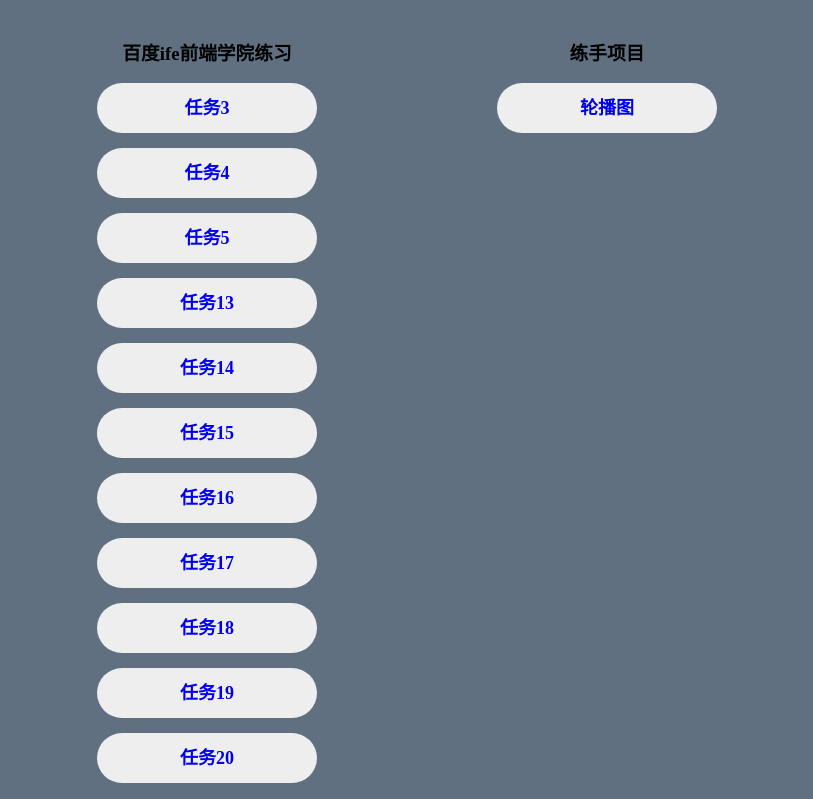
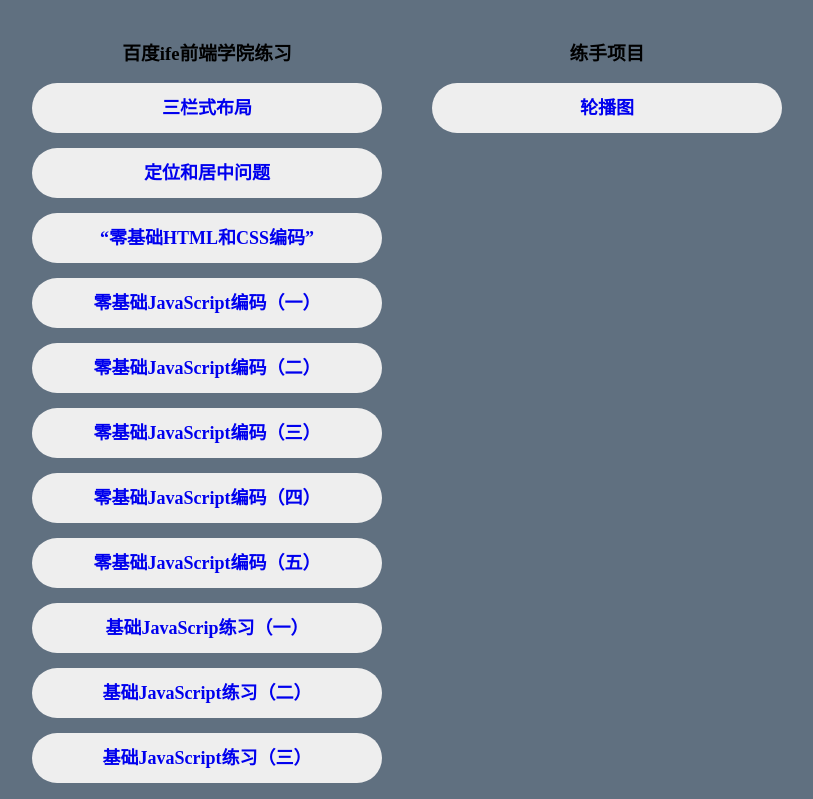
Before and after one commit to keep-writing-codes/woxixiulayin, a website: page index.html in a window 1280 px wide. Shown: the part 70-869 px from the top of the page, without its empty margins (233-1046 px from the left). Drawn offline with Linux system fonts and the light colour scheme.

Commit message:
change home page,create html dynamic

```diff
--- a/index.html
+++ b/index.html
@@ -22,7 +22,7 @@
         display: block;
         background: #eeeeee;
         height: 50px;
-        width: 220px;
+        width: 350px;
         line-height: 50px;
         font-weight: bold;
         border-radius: 25px;
@@ -59,18 +59,19 @@
         <div class="container">
             <div class="ife">
                 <h3>百度ife前端学院练习</h3>
-                <ul>
-                    <li><a href="/woxixiulayin/task3">任务3</a></li>
-                    <li><a href="/woxixiulayin/task4">任务4</a></li>
-                    <li><a href="/woxixiulayin/task5">任务5</a></li>
-                    <li><a href="/woxixiulayin/task13">任务13</a></li>
-                    <li><a href="/woxixiulayin/task14">任务14</a></li>
-                    <li><a href="/woxixiulayin/task15">任务15</a></li>
-                    <li><a href="/woxixiulayin/task16">任务16</a></li>
-                    <li><a href="/woxixiulayin/task17">任务17</a></li>
-                    <li><a href="/woxixiulayin/task18">任务18</a></li>
-                    <li><a href="/woxixiulayin/task19">任务19</a></li>
-                    <li><a href="/woxixiulayin/task20">任务20</a></li>
+                <ul id="ife-ul">
+                    <!-- <li><a href="/woxixiulayin/task20">js中定义href的地址</a></li> -->
+                    <li><a href="" title="三栏式布局" index="3"></a></li>
+                    <li><a href="" title="定位和居中问题" index="4"></a></li>
+                    <li><a href="" title=“零基础HTML和CSS编码” index="5"></a></li>
+                    <li><a href="" title="零基础JavaScript编码（一）" index="13"></a></li>
+                    <li><a href="" title="零基础JavaScript编码（二）" index="14"></a></li>
+                    <li><a href="" title="零基础JavaScript编码（三）" index="15"></a></li>
+                    <li><a href="" title="零基础JavaScript编码（四）" index="16"></a></li>
+                    <li><a href="" title="零基础JavaScript编码（五）" index="17"></a></li>
+                    <li><a href="" title="基础JavaScrip练习（一）" index="18"></a></li>
+                    <li><a href="" title="基础JavaScript练习（二）" index="19"></a></li>
+                    <li><a href="" title="基础JavaScript练习（三）" index="20"></a></li>
                 </ul>
             </div>
             <div class="example">
@@ -80,5 +81,19 @@
                 </ul>
             </div>
         </div>
+        <script type="text/javascript">
+            var prePath = "/woxixiulayin/";
+            (function changeLi(){
+                var lis = document.getElementById("ife-ul").getElementsByTagName("a");
+                console.log(typeof lis);
+                console.log(Array.isArray(lis));
+                Array.prototype.forEach.call(lis, function(ele, index) {
+                    if(!ele.getAttribute("index")) return false;
+                    ele.href = prePath + "task" + ele.getAttribute("index");
+                    if(!ele.title) return false;
+                    ele.innerHTML = ele.title;
+                });
+            }());
+        </script>
     </body>
 </html>
```
